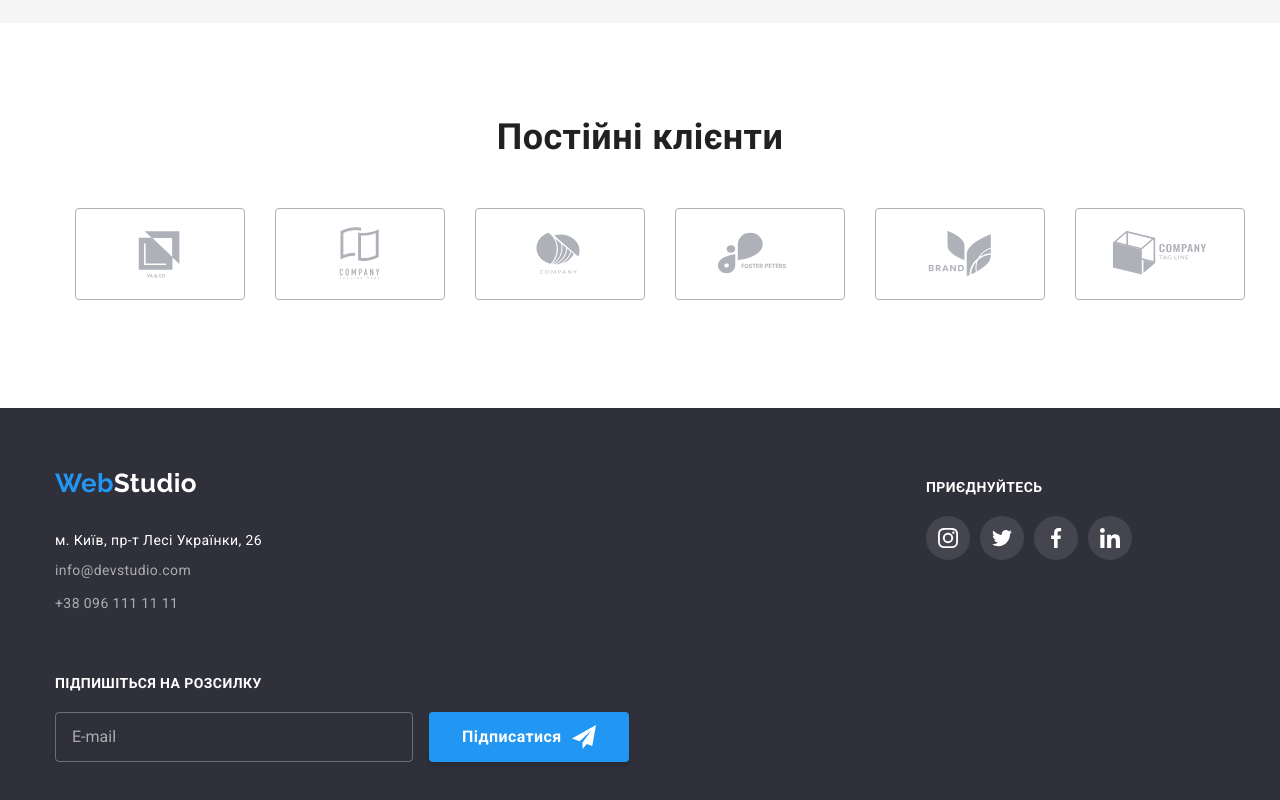
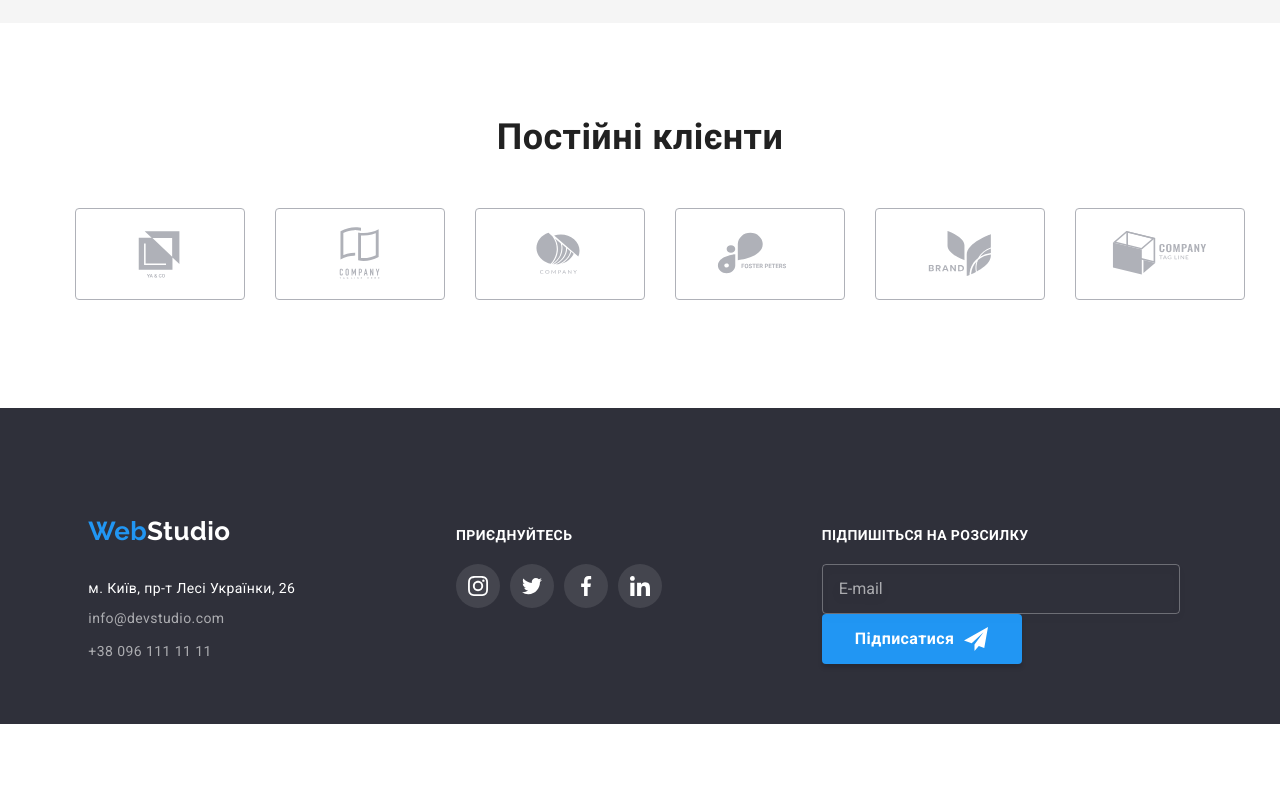
Before and after one commit to AnnKorotetska/goit-markup-hw-08, a plain HTML site: page index.html in a window 1280 px wide. Shown: the part 2280-3080 px from the top of the page. After the commit the page ends 3004 px from the top, so only its background shows below. Drawn offline with nearby package versions, Linux system fonts and the light colour scheme; files that its build step writes are made by us from their sources; files whose address does not match are found by name.

Commit message:
Додає розмітку стилів препроцесора

```diff
--- a/sass/components/_container.scss
+++ b/sass/components/_container.scss
@@ -19,6 +19,9 @@
 @media screen and (min-width: 1200px) {
   .container {
     width: 1200px;
+    margin-left: auto;
+    margin-right: auto;
+    padding: 0 15px;
   }
 }
 
@@ -37,8 +40,10 @@
 
 @media screen and (min-width: 1200px) {
   .footer-container {
-    justify-content: space-between;
+    align-items: baseline;
+    text-align: inherit;
     -moz-text-align-last: left;
     text-align-last: left;
+    flex-wrap: nowrap;
   }
 }
--- a/sass/components/_inputs.scss
+++ b/sass/components/_inputs.scss
@@ -49,7 +49,6 @@
     width: 358px;
     margin-right: 12px;
     margin-bottom: 0;
-    display: inline-block;
 }
 }
 
--- a/sass/components/_socials.scss
+++ b/sass/components/_socials.scss
@@ -39,6 +39,13 @@
   }
 }
 
+@media screen and (min-width: 1200px) {
+  .footer-socials {
+    margin-left: 70px;
+    margin-right: 93px;
+  }
+}
+
 .footer-socials-list {
   display: flex;
   justify-content: center;
```
